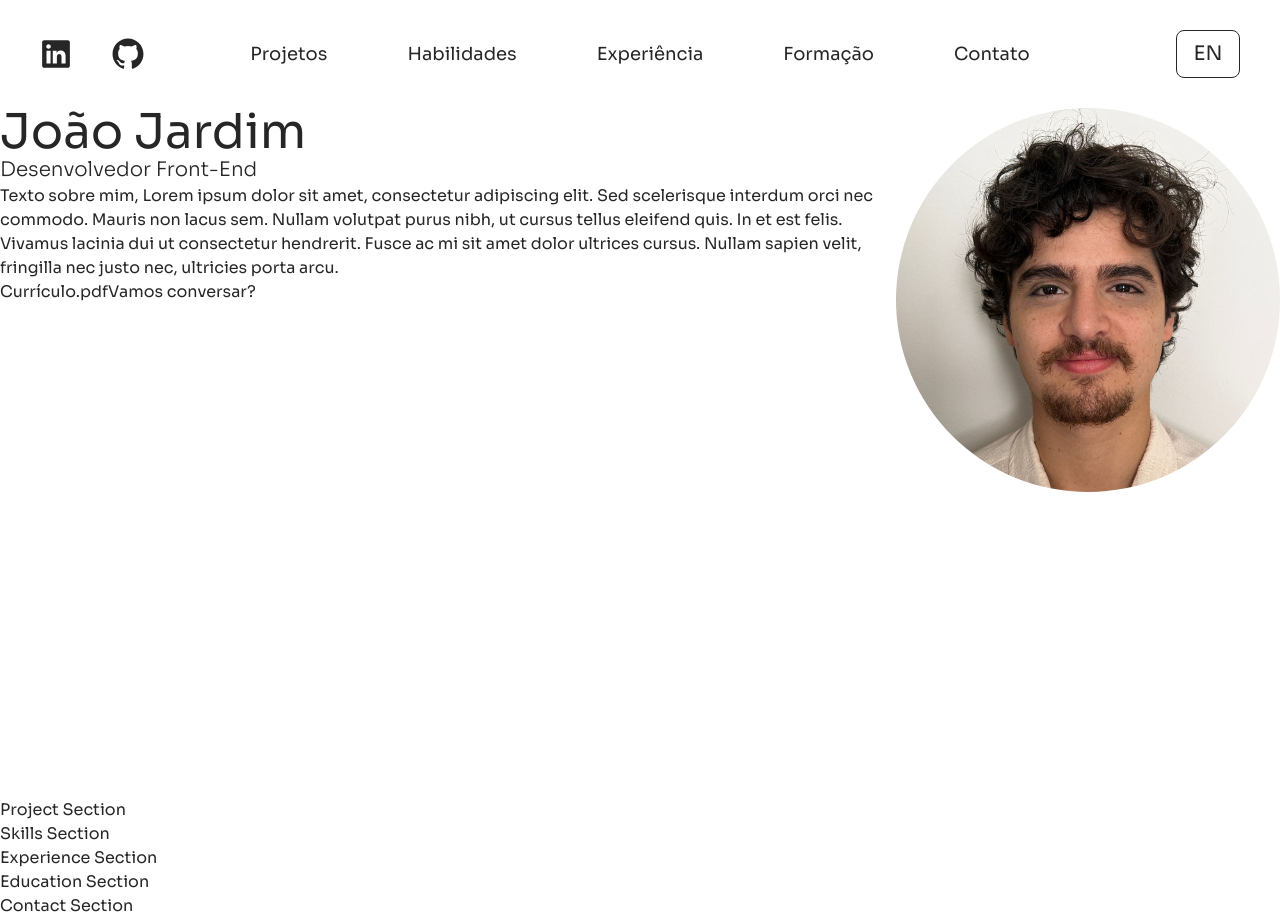
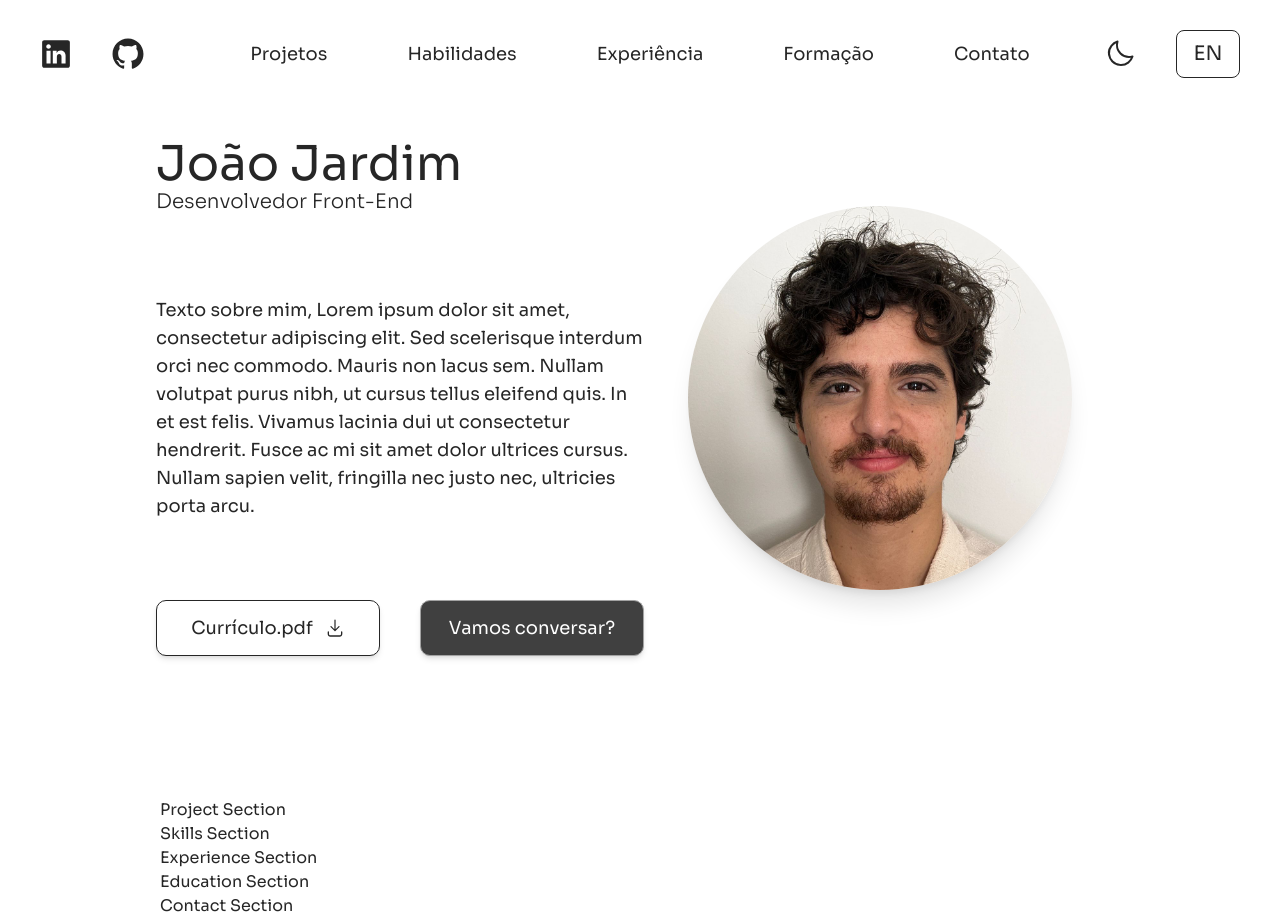
Before and after one commit to jvfontouraj/portfolio-next, a Next.js app: page /pt in a window 1280 px wide. Built offline with nearby package versions, Linux system fonts and the light colour scheme.

Commit message:
feat(hero): add hero section

```diff
--- a/src/app/[lang]/globals.css
+++ b/src/app/[lang]/globals.css
@@ -12,7 +12,6 @@
   width: 100%;
   height: 100%;
   scroll-behavior: smooth;
-    font-family: 'Open Sans', sans-serif;
   -webkit-font-smoothing: antialiased;
 }
 
@@ -23,3 +22,9 @@
   font-size: 1rem;
   overflow-x: hidden;
 }
+
+@layer components {
+  .themeConfig{
+    @apply  bg-white fill-neutral-800 text-neutral-800 duration-200 dark:bg-neutral-800 dark:fill-white dark:text-white;
+  }
+}
--- a/src/app/[lang]/layout.tsx
+++ b/src/app/[lang]/layout.tsx
@@ -9,7 +9,7 @@ const sora = Sora({ subsets: ['latin'] })
 
 export const metadata = {
   title: 'Dev João Jardim',
-  description: 'Portifólio do desenvolvedor Front-End João Jardim',
+  description: 'Portfólio do desenvolvedor Front-End João Jardim',
 }
 
 export default function RootLayout({
@@ -23,10 +23,7 @@ export default function RootLayout({
         <link rel="shortcut icon" href="favicon.ico" type="image/x-icon" />
       </head>
       <ThemeProvider attribute="class" defaultTheme="system" enableSystem>
-        <body
-          id="body"
-          className="relative bg-white text-neutral-800 duration-200 dark:bg-neutral-800 dark:text-white"
-        >
+        <body id="body" className="themeConfig relative">
           <Header />
           {children}
         </body>
--- a/src/app/[lang]/page.tsx
+++ b/src/app/[lang]/page.tsx
@@ -7,7 +7,7 @@ import { Skills } from '../components/Skills'
 
 export default function Home() {
   return (
-    <main>
+    <main className="mx-40 flex flex-col">
       <Hero />
       <Project />
       <Skills />
--- a/src/app/components/Header.tsx
+++ b/src/app/components/Header.tsx
@@ -11,17 +11,29 @@ import { GitHubLogoIcon, LinkedInLogoIcon } from '@radix-ui/react-icons'
 
 export function Header() {
   const [mounted, setMounted] = useState(false)
-  const { theme, setTheme } = useTheme()
+  const { theme, setTheme, systemTheme } = useTheme()
   const pathName = usePathname()
   const lang = pathName.slice(1)
   const content = i18n[lang].nav
 
   useEffect(() => {
     setMounted(true)
-  }, [])
+
+    if (systemTheme === 'dark') {
+      setTheme('dark')
+      console.log('systemTheme', systemTheme)
+    } else if (systemTheme === 'light') {
+      setTheme('light')
+      console.log('systemTheme', systemTheme)
+    } else {
+      setTheme('dark')
+      console.log('systemTheme', systemTheme)
+    }
+  }, [setTheme, systemTheme])
 
   function handleToggleTheme() {
     setTheme(theme === 'dark' ? 'light' : 'dark')
+    console.log('theme', theme)
   }
 
   if (!mounted) {
@@ -32,10 +44,12 @@ export function Header() {
     <header className="sticky top-0 m-auto py-10 backdrop-blur-lg">
       <div className="relative flex h-auto w-screen items-center justify-center">
         <div className="absolute left-0 flex items-center gap-10 px-10">
-          <Link href={content.linkedin}>
-            <LinkedInLogoIcon className="h-8 w-8 fill-neutral-800" />
+          <Link href={content.linkedin} target="_blank">
+            <LinkedInLogoIcon className="h-8 w-8" />
           </Link>
-          <GitHubLogoIcon className="h-8 w-8 fill-neutral-800" />
+          <Link href={content.github} target="_blank">
+            <GitHubLogoIcon className="h-8 w-8" />
+          </Link>
         </div>
         <nav className="flex gap-20 text-lg">
           {content.headings.map((content, index) => (
@@ -47,19 +61,9 @@ export function Header() {
         <div className="absolute right-0 flex items-center gap-10 px-10">
           <button onClick={handleToggleTheme}>
             {theme === 'light' ? (
-              <MoonIcon
-                className={cs(
-                  'h-8 w-8 fill-neutral-800 transition-opacity duration-300',
-                  theme === 'light' ? 'opacity-100' : 'opacity-0',
-                )}
-              />
+              <MoonIcon className="h-8 w-8" />
             ) : (
-              <Sun
-                className={cs(
-                  'h-8 w-8 fill-white transition-opacity duration-300',
-                  theme === 'dark' ? 'opacity-100' : 'opacity-0',
-                )}
-              />
+              <Sun className="h-8 w-8" />
             )}
           </button>
 
--- a/src/app/components/Hero.tsx
+++ b/src/app/components/Hero.tsx
@@ -4,6 +4,7 @@ import Link from 'next/link'
 import { usePathname } from 'next/navigation'
 import PerfilImg from '@/assets/perfil.jpg'
 import Image from 'next/image'
+import { DownloadIcon } from '@radix-ui/react-icons'
 
 export function Hero() {
   const pathName = usePathname()
@@ -11,24 +12,37 @@ export function Hero() {
   const content = i18n[lang].hero
 
   return (
-    <section className="flex h-[calc(100vh-110px)]">
-      <div className="flex flex-col">
-        <div className="flex flex-col">
-          <h1 className="text-5xl">João Jardim</h1>
-          <h2 className="text-xl font-light">{content.subtitle}</h2>
-        </div>
-        <p>{content.text}</p>
-        <div>
-          <Link href="/#contact">{content.cta1}</Link>
-          <Link href="/#contact">{content.cta2}</Link>
+    <section className="flex h-[calc(100vh-110px)] pb-[110px]">
+      <div className="flex w-full items-center justify-center md:w-1/2">
+        <div className="m-auto flex w-fit flex-col items-start justify-center gap-20">
+          <div className="flex flex-col">
+            <h1 className="text-5xl">João Jardim</h1>
+            <h2 className="text-xl font-light">{content.subtitle}</h2>
+          </div>
+          <p className="max-w-[45ch] text-lg">{content.text}</p>
+          <div className="flex gap-10">
+            <Link
+              href="/#contact"
+              target="_blank"
+              className="flex h-14 w-56 items-center justify-center gap-3 rounded-[10px] border border-neutral-800 bg-white text-lg shadow-md transition-colors hover:bg-neutral-200 dark:border-white dark:bg-neutral-800"
+            >
+              {content.cta1} <DownloadIcon width={20} height={20} />
+            </Link>
+            <Link
+              href="/#contact"
+              className="flex h-14 w-56 items-center justify-center gap-3 rounded-[10px] border border-neutral-400 bg-neutral-700 text-lg  text-white shadow-md transition-colors hover:bg-neutral-800 dark:border-neutral-600 dark:bg-white dark:text-neutral-800"
+            >
+              {content.cta2}
+            </Link>
+          </div>
         </div>
       </div>
-      <div>
-        <div className="h-96 w-96 overflow-hidden rounded-full">
+      <div className="flex w-full items-center justify-center md:w-1/2">
+        <div className="m-auto h-96 w-96 overflow-hidden rounded-full shadow-xl">
           <Image
             src={PerfilImg}
             alt={content.imgAlt}
-            className="h-auto w-full -translate-y-5 shadow-sm"
+            className="h-auto w-full -translate-y-5"
           />
         </div>
       </div>
--- a/src/data/i18n.ts
+++ b/src/data/i18n.ts
@@ -9,6 +9,7 @@ interface HeroProps {
 interface NavProps {
   headings: string[]
   linkedin: string
+  github: string
 }
 
 interface I18nProps {
@@ -29,6 +30,7 @@ export const i18n: I18nProps = {
         'contato',
       ],
       linkedin: 'https://www.linkedin.com/in/joaovfjardim/',
+      github: 'https://github.com/jvfontouraj',
     },
     hero: {
       subtitle: 'Desenvolvedor Front-End',
@@ -42,6 +44,7 @@ export const i18n: I18nProps = {
     nav: {
       headings: ['projects', 'skills', 'experience', 'education', 'contact'],
       linkedin: 'https://www.linkedin.com/in/joaovfjardim/?locale=en_US',
+      github: 'https://github.com/jvfontouraj',
     },
     hero: {
       subtitle: 'Front-End Developer',
```
Lines whose indentation alone changed are shown as unchanged.
